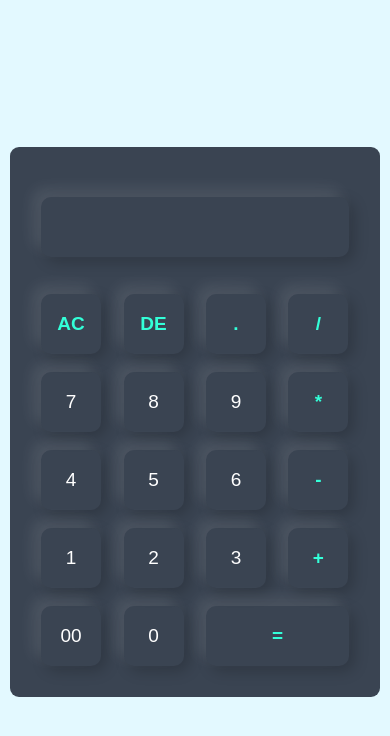
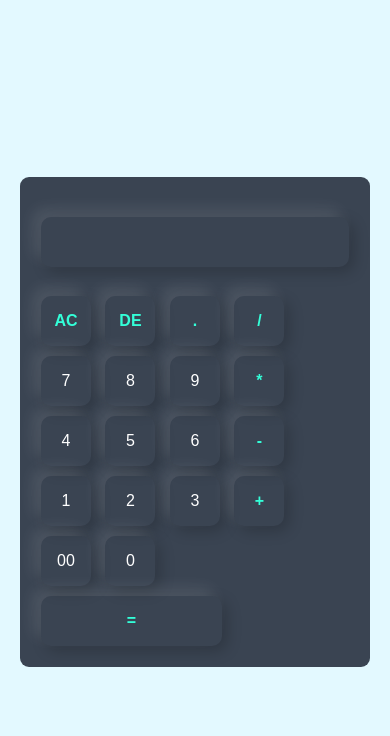
Before and after one commit to Depaytez/calculator, a plain HTML site: page index.html in a window 390 px wide. Drawn offline with Linux system fonts and the light colour scheme.

Commit message:
feat(calculator mobile screen): set styles for mobile screen

```diff
--- a/style.css
+++ b/style.css
@@ -1,26 +1,29 @@
-*{
+* {
     margin: 0;
     padding: 0;
     font-family: 'Poppins', sans-serif;
     box-sizing: border-box;
 }
 
-.container{
+.container {
     width: 100%;
     height: 100vh;
     background-color: #e3f9ff;
     display: flex;
     justify-content: center;
     align-items: center;
+    padding: 20px;
 }
 
-.calculator{
+.calculator {
     background-color: #3a4452;
     padding: 22px;
     border-radius: 9px;
+    width: 100%;
+    max-width: 400px;
 }
 
-.calculator form div input{
+.calculator form div input {
     font-size: 19px;
     outline: 0;
     border: 0;
@@ -34,24 +37,46 @@
     color: #fff;
 }
 
-.calculator form .display{
+.calculator form .display {
     display: flex;
     justify-content: flex-end;
     margin: 19px 0;
-    /* width: 100vw; */
+    flex-wrap: wrap;
 }
 
-.calculator form .display input{
+.calculator form .display input {
     text-align: right;
     flex: 1;
     font-size: 40px;
 }
 
-.calculator form .operators{
+.calculator form .operators {
     color: #33ffd8;
     font-weight: 550;
 }
 
-.calculator form div .equal{
-    width: 143px;
+.calculator form div .equal {
+    width: calc(50% - 18px);
 }
+
+/* Media Query for Smaller Screens */
+@media (max-width: 480px) {
+    .calculator {
+        padding: 16px;
+    }
+
+    .calculator form div input {
+        font-size: 16px;
+        width: 50px;
+        height: 50px;
+        margin: 5px;
+    }
+
+    .calculator form .display input {
+        font-size: 28px;
+    }
+
+    .calculator form div .equal {
+        width: calc(60% - 10px);
+    }
+}
```
